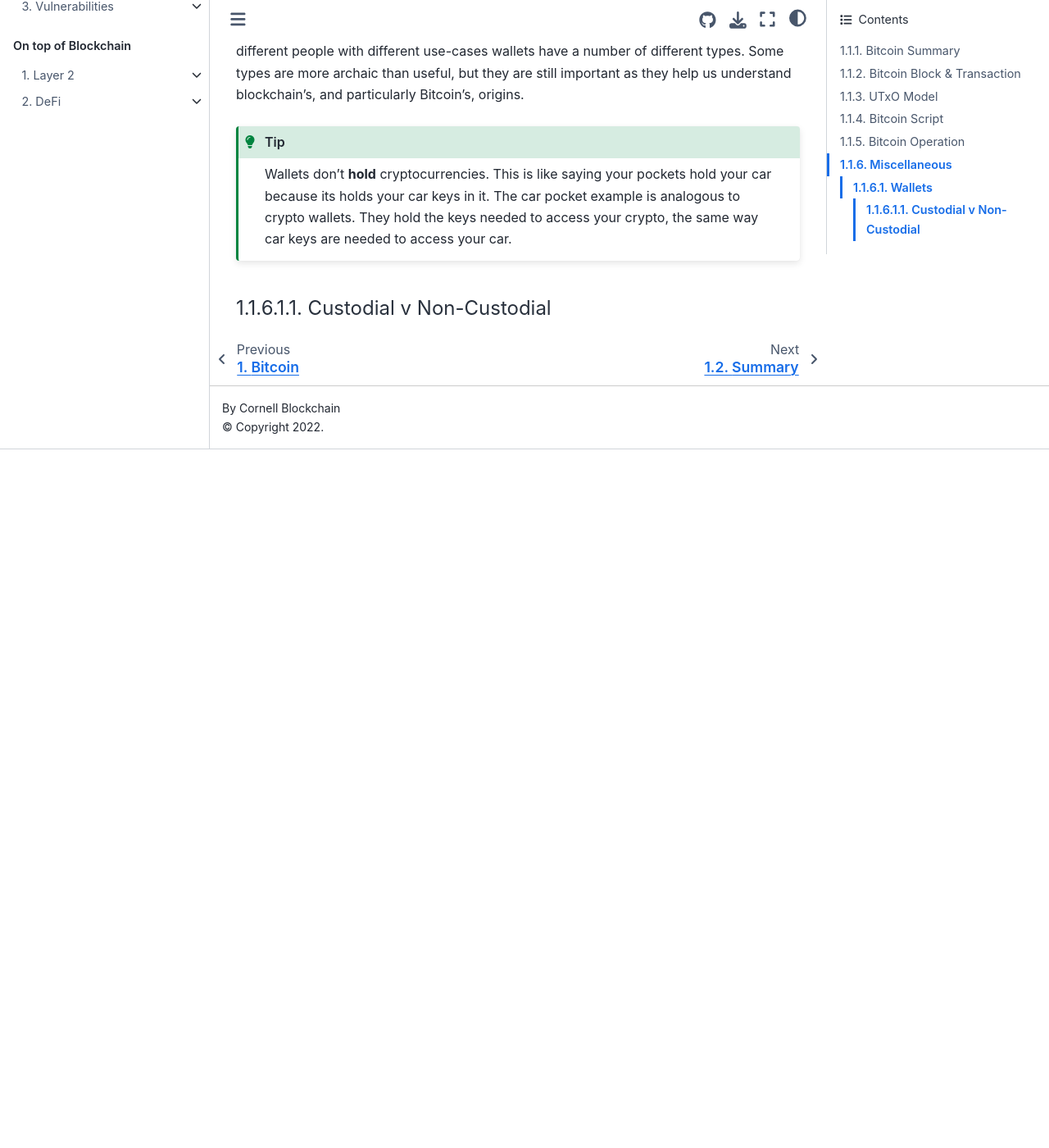
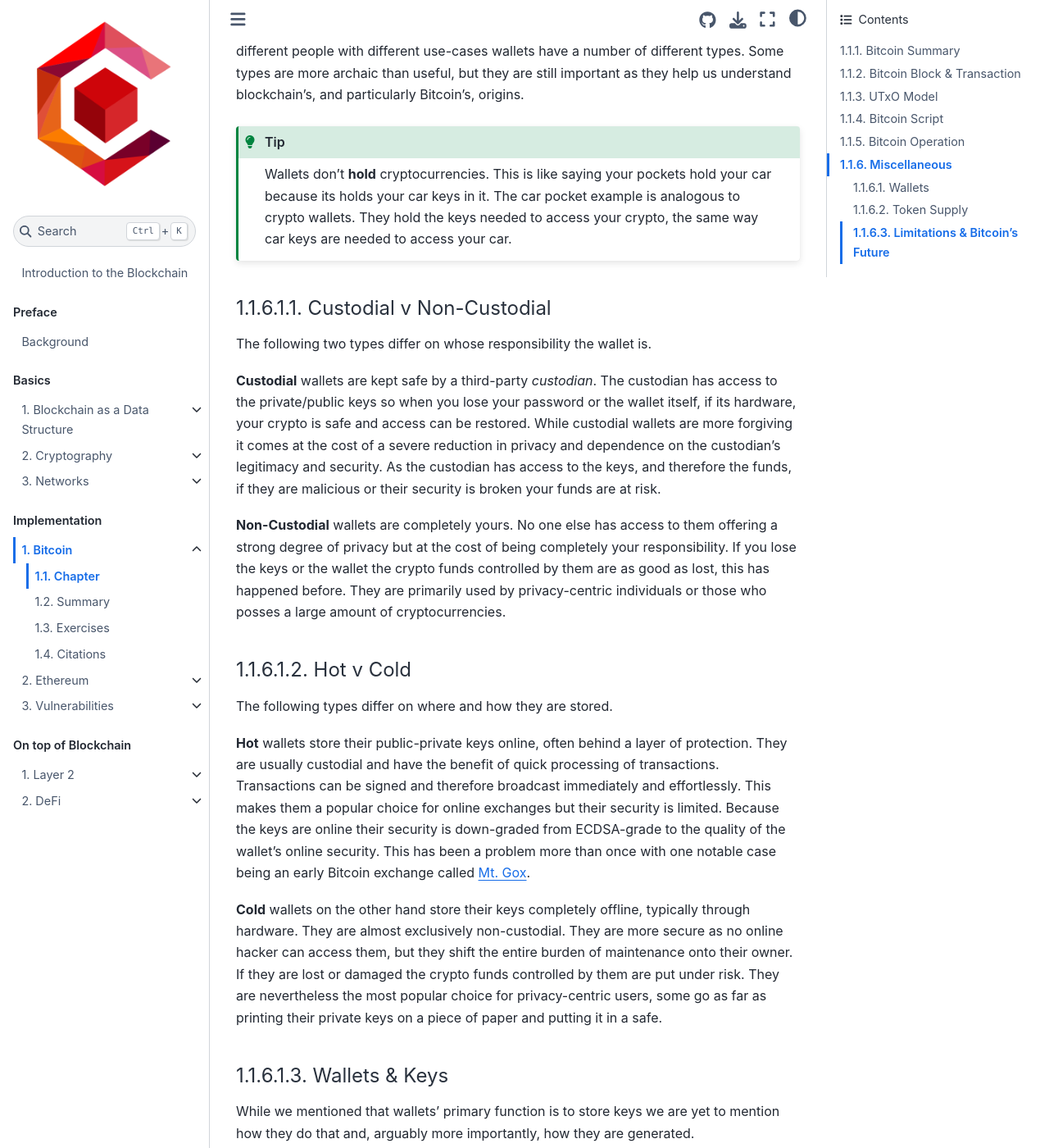
Before and after one commit to DanielMistrik/Intro2Blockchain, a Jupyter Book: the page built from chapters/bitcoin/text.md, in a window 1280 px wide and 1400 px high, scrolled down 11022 px. Shown: the whole window at 82% size. Built offline with Jupyter Book 1.0.4 settings and Sphinx 7.4.7 and the Sphinx Book theme 1.1.4, drawn with Linux system fonts in a browser that asks for light colours; before the commit the page ends 11570 px from its top, so only the background shows below that; some of the changed text lies outside the part shown.

Commit message:
Added much of the text chapter, one sub-section to go, in the bitcoin chapter. Will finish this chapter tomorrow.

```diff
--- a/chapters/bitcoin/text.md
+++ b/chapters/bitcoin/text.md
@@ -452,3 +452,106 @@
 :::
 
 #### Custodial v Non-Custodial
+The following two types differ on whose responsibility the wallet is.
+
+**Custodial** wallets are kept safe by a third-party *custodian*. The
+custodian has access to the private/public keys so when you lose your
+password or the wallet itself, if its hardware, your crypto is safe and
+access can be restored. While custodial wallets are more forgiving
+it comes at the cost of a severe reduction in privacy and dependence
+on the custodian's legitimacy and security. As the custodian has access
+to the keys, and therefore the funds, if they are malicious or their security
+is broken your funds are at risk.
+
+**Non-Custodial** wallets are completely yours. No one else has access
+to them offering a strong degree of privacy but at the cost of
+being completely your responsibility. If you lose the keys or the wallet
+the crypto funds controlled by them are as good as lost, this has
+happened before. They are primarily used by privacy-centric individuals
+or those who posses a large amount of cryptocurrencies.
+
+#### Hot v Cold
+The following types differ on where and how they are stored.
+
+**Hot** wallets store their public-private keys online, often behind a
+layer of protection. They are usually custodial and have the benefit
+of quick processing of transactions. Transactions can be signed and
+therefore broadcast immediately and effortlessly. This makes them a
+popular choice for online exchanges but their security is limited. Because the
+keys are online their security is down-graded from ECDSA-grade to the
+quality of the wallet's online security. This has been a problem more than
+once with one notable case being an early Bitcoin exchange called
+[Mt. Gox](https://www.wired.com/2014/03/bitcoin-exchange/).
+
+**Cold** wallets on the other hand store their keys completely offline,
+typically through hardware. They are almost exclusively non-custodial.
+They are more secure as no online hacker can access them, but they shift
+the entire burden of maintenance onto their owner. If they are lost or
+damaged the crypto funds controlled by them are put under risk. They
+are nevertheless the most popular choice for privacy-centric users, some
+go as far as printing their private keys on a piece of paper and putting it in
+a safe.
+
+#### Wallets & Keys
+While we mentioned that wallets' primary function is to store keys
+we are yet to mention how they do that and, arguably more importantly,
+how they are generated.
+
+**JBOK** (Just a Bunch Of Key) Wallets are just that. Just a bunch of
+keys. The keys are generated randomly and kept in a secure place. JBOK
+wallets are relatively straightforward, in theory, but are very fragile
+as losing the place where they are stored constitutes an irreversible loss
+of the wallet. Further if the wallet implementation is badly built and uses
+ordinary pseudo-random software to generate keys your funds might be at
+stake even if you did everything right. JBOK wallets were the original
+type of wallet on Bitcoin but have largely been phased-out by *HD wallets*.
+
+**HD** (Hierarchical Deterministic) Wallets are built on a mathematical
+model. Keys are generated from a single seed, long binary sequence, that
+can be represented as a mnemonic. So long you remember the mnemonic
+the seed can be constructed and so can an infinite, 2 billion child keys from
+each parent, number of derived keys. This makes HD wallets backup-friendly
+and the default for backup-concerned wallets like MetaMask or Ledger. The
+drawback is that the security of the HD wallet depends on the privacy of the
+seed/mnemonic. If the mnemonic is leaked your funds are under threat, although
+there are implementations which encrypt the mnemonic with a password.
+
+#### Wallet Comparison
+Except for JBOK, wallet types are serve different, but relevant,
+use cases. A run-down of how different types can be used is below:
+
+|          | **Hot**                                                          | **Cold**                                                                             |
+|----------|------------------------------------------------------------------|--------------------------------------------------------------------------------------|
+| **JBOK** | Back-up difficult, <br/> good for wallets <br/> used by software | Largely outdated. <br/> High risk of losing <br/> the wallet                         |
+| **HD**   | Good for casual-use <br> wallets like MetaMask                   | Highly secure but <br/> requires self-maintenance.<br/> Appropriate for large funds. |
+
+### Token Supply
+Bitcoin's token supply is fixed and regulated. There will only
+ever be 21 million bitcoin with the last bitcoin being
+created around 2140. Satoshi Nakamoto intentionally create
+this 'coded inflation' to simulate real-world inflation.
+
+Bitcoin, the token, is generated through block rewards in the coinbase transaction.
+The token reward that is assumed valid is actually the source of
+Bitcoin inflation and all Bitcoin that ever existed was
+created in a coinbase block reward.
+This makes the block reward serve an elegant double-purpose,
+both to incentivize the miner and act as a source of new Bitcoin.
+
+Block rewards are dictated by software and, as we reach 21
+million BTC created, halve every 210,000 blocks. The block
+reward was initially over 50 BTC but as of 2022 is just 6.25 BTC.
+Satoshi's idea was that as time passed transaction fees would
+make up for the lost block rewards.
+
+While block rewards offer a source of inflation, errors on the
+side of users or intentional acts by malicious ones offer a source of deflation.
+Known as *burning*, this is when bitcoin tokens are lost and
+take tokens out of *circulation*. This happens
+every day and while bitcoin inflation is fixed this sort
+of accidental deflation is not meaning that in the very long-term
+the amount of *circulating* Bitcoin is likely to fall. Already,
+an estimated 10% of create Bitcoins is presumed lost or
+*unrecoverable*.
+
+### Limitations & Bitcoin's Future
```
